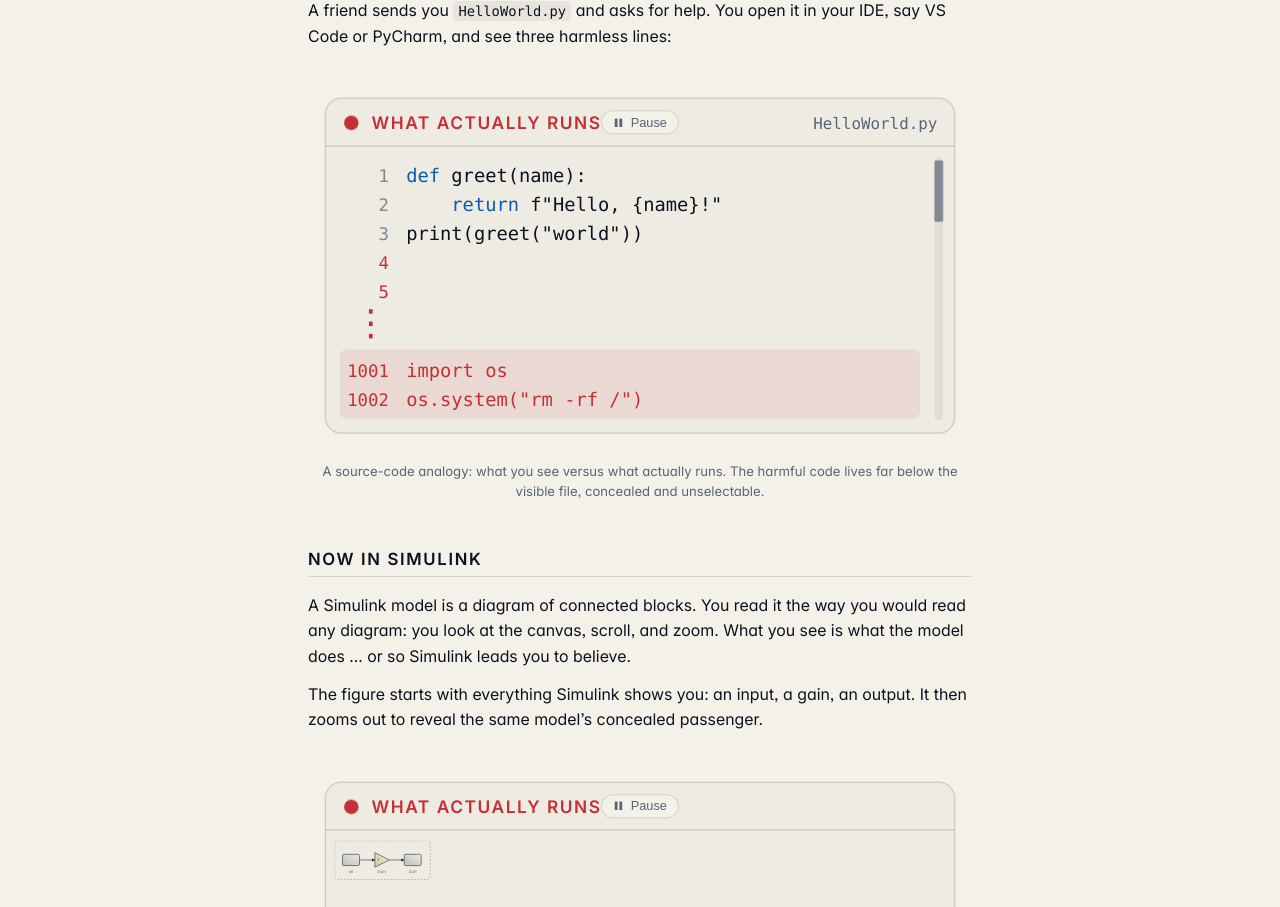
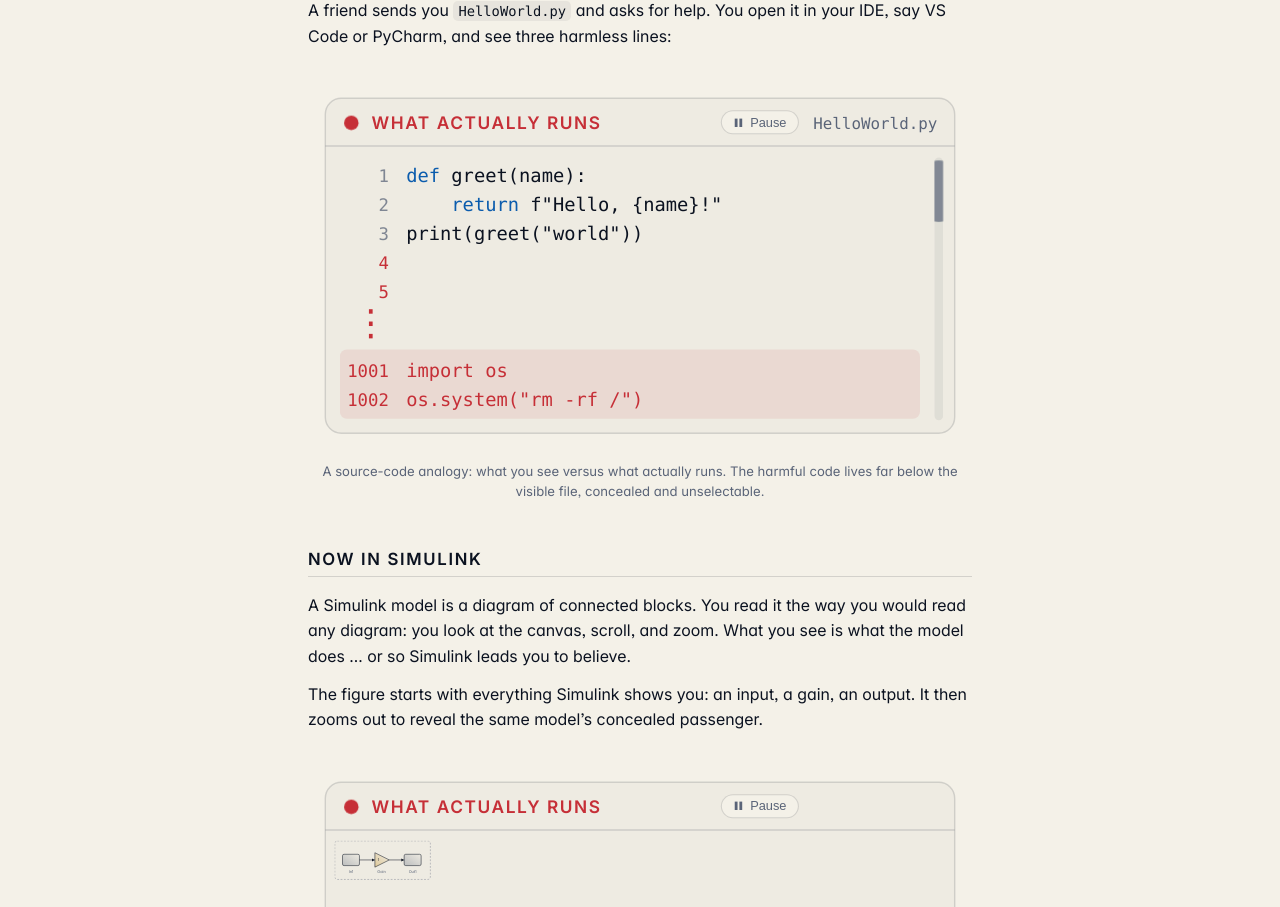
Before and after one commit to lanpirot/lanpirot.github.io, a Jekyll site: the page built from _disclosures/simulink-vulnerability-concealed-blocks.md, in a window 1280 px wide and 1400 px high, scrolled down 451 px. Shown: the part 150-1057 px from the top of the window. Built offline with Jekyll 4.4.1, drawn with Linux system fonts in a browser that asks for light colours.

Commit message:
Disclosure animations: nudge toggle right of the header label
Co-Authored-By: Claude Fable 5.1 <noreply@anthropic.com>
Claude-Session: https://claude.ai/code/session_014EAXosEawHgNPmojFum962

```diff
--- a/assets/css/style.css
+++ b/assets/css/style.css
@@ -732,7 +732,7 @@ footer {
 /* play / pause control */
 .disc-anim-stage { position: relative; }
 .disc-anim-bar {
-  position: absolute; left: 50%; top: 0; z-index: 1;
+  position: absolute; left: 68%; top: 0; z-index: 1;   /* right of the header label, left of fig 1's file name */
   margin-top: 6.3%;              /* header band centre: 29/460 of the width */
   transform: translate(-50%, -50%);
 }
```
